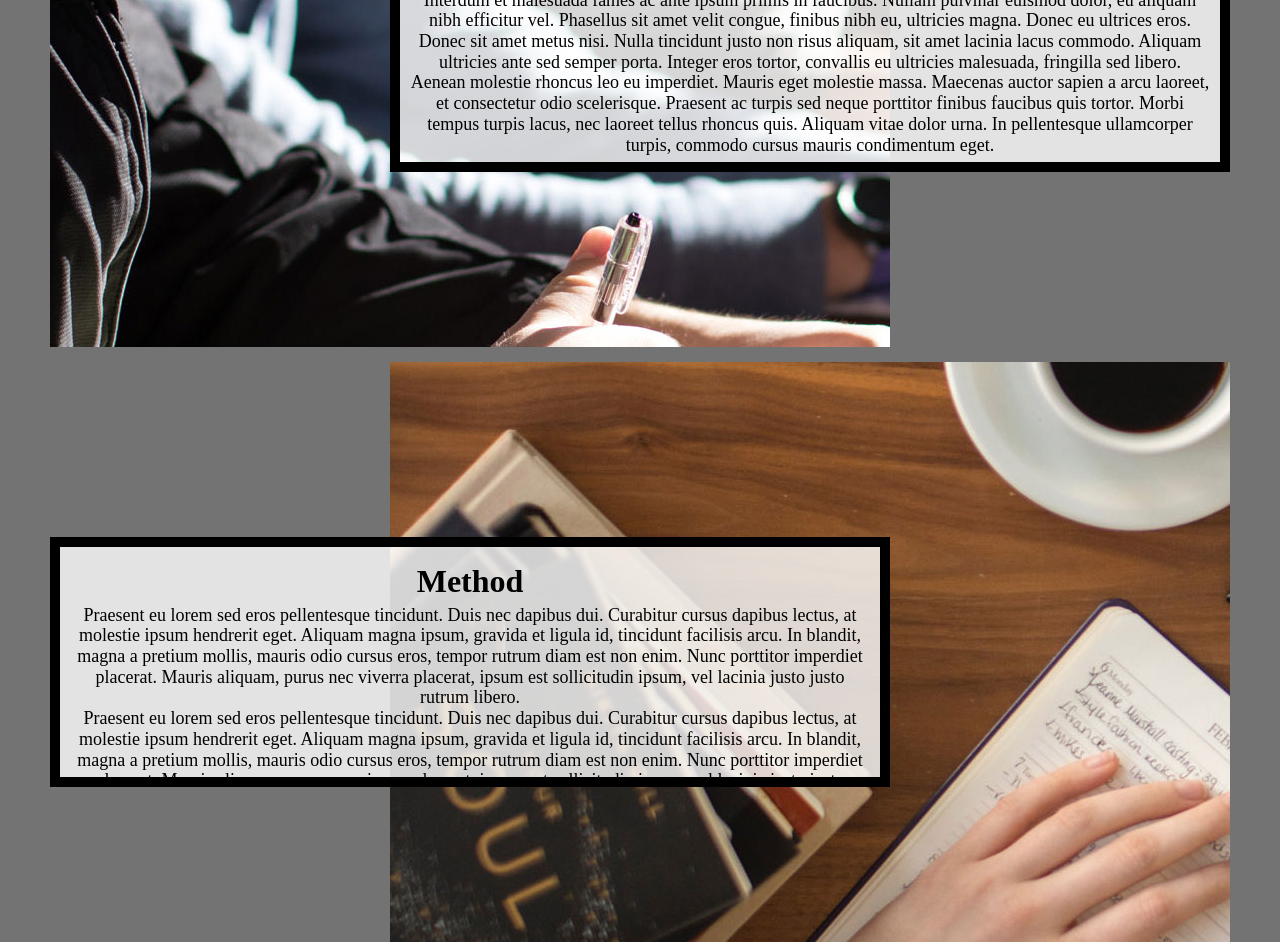
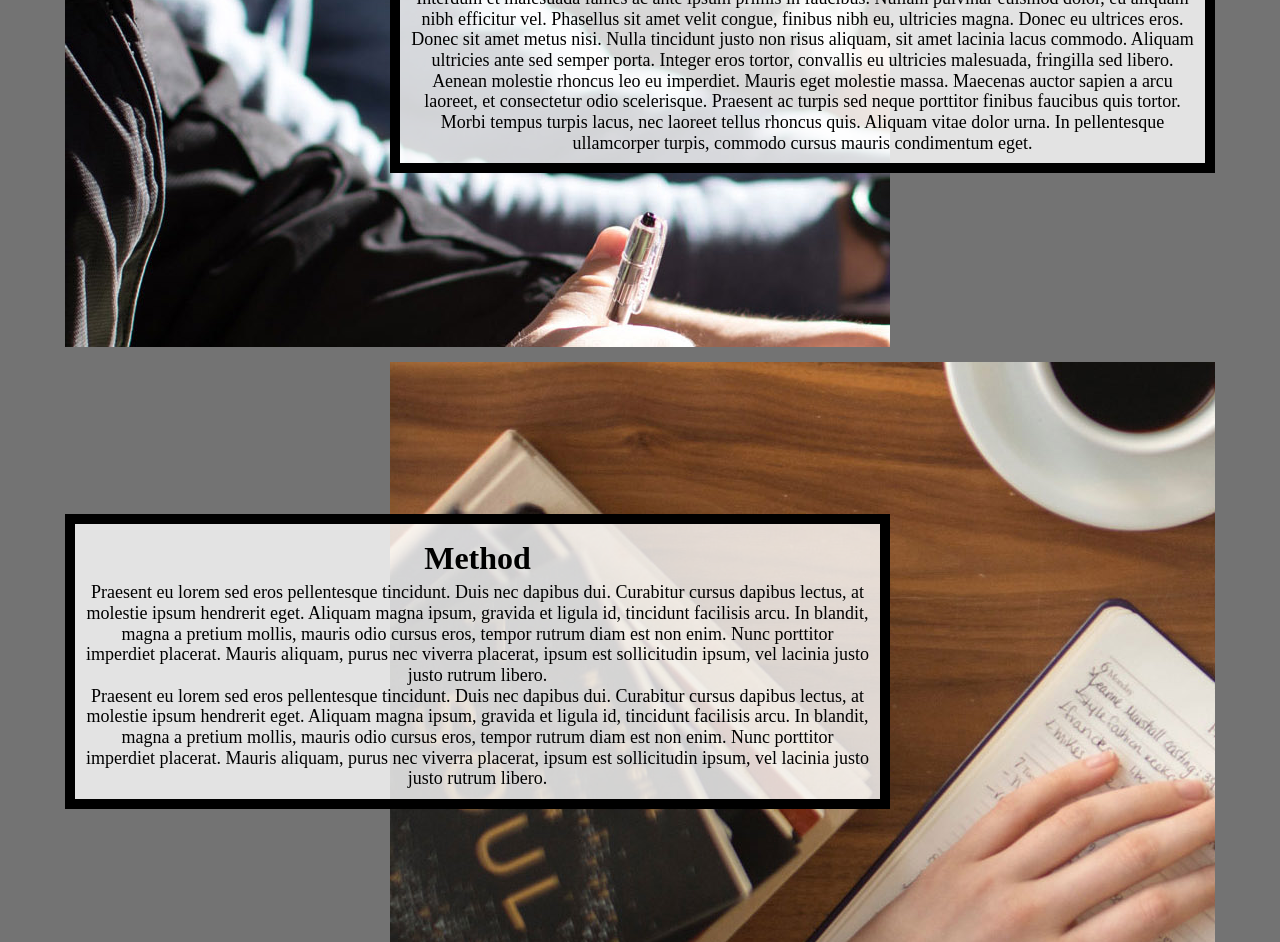
Before and after one commit to baileyblackport/hw3_2025, a plain HTML site: page index.html in a window 1280 px wide. Shown: the part 749-1691 px from the top of the page. Drawn offline with Linux system fonts and the light colour scheme.

Commit message:
Add files via upload

```diff
--- a/css/style.css
+++ b/css/style.css
@@ -36,8 +36,9 @@ nav a:focus {
 .container {
   display: grid;
   grid-template-columns: 1fr 5fr 1fr;
-  grid-row: 300px;
-  grid-row-gap: 15px;
+  gap: 15px;
+  max-width: 100%;
+  justify-content: center;
 }
 
 
@@ -63,7 +64,6 @@ first div in the grid  and place it in the grid. */
   grid-column: 2 / 3;
   grid-template-rows: auto;
 }
-
 
 .about {
   grid-row: 2;
@@ -116,19 +116,25 @@ first div in the grid  and place it in the grid. */
 /* Step 8: Write the selector/rule property to style the .text-block class. */
 .text-block {
   box-sizing: border-box;
-  border: 10px solid black;
   padding: 10px;
   display: block;
-  text-align: center;
-  max-width: 100%;
   height: auto;
   margin: auto;
   overflow: auto;
+  max-width: 100%;
+  text-align: center;
+  z-index: 3;
 }
+
 
 /* Add your media query here */
 
 @media (min-width: 800px) {
+  nav {
+    text-align: right;
+    padding: 30px 0;
+  }
+
   .container {
     grid-template-columns: 50px auto 500px auto 50px;
   }
@@ -137,45 +143,27 @@ first div in the grid  and place it in the grid. */
   .clients,
   .method-image,
   .contact-image {
-    grid-column: 3 / 5;
+    grid-column: 3 / span 2;
   }
 
   .method,
   .contact,
   .about-image,
   .clients-image {
-    grid-column: 2 / 4;
+    grid-column: 2 / span 2;
   }
 
 
   /* Step 9: Write the selector/rule property to style the nav element */
 
-  nav {
-    padding: 30px 0;
-    text-align: right;
+  .text-block {
+    width: fit-content;
+    height: auto
   }
 }
 
 
-/* Steps 11 and 12: Update the grid-column property of the grid's children (where-needed)*/
-.about,
-.clients,
-.method-image,
-.contact-image {
-  grid-column: 3 / span 2;
-}
+  /* Steps 11 and 12: Update the grid-column property of the grid's children (where-needed)*/
 
-.method,
-.contact,
-.about-image,
-.clients-image {
-  grid-column: 2 / span 2;
-}
 
-/* Step 13:Write the selector/rule property to update the .text-block class */
-
-.text-block {
-  max-height: 250px;
-  overflow: hidden;
-  width: fit-content;
-}
+  /* Step 13:Write the selector/rule property to update the .text-block class */
```
